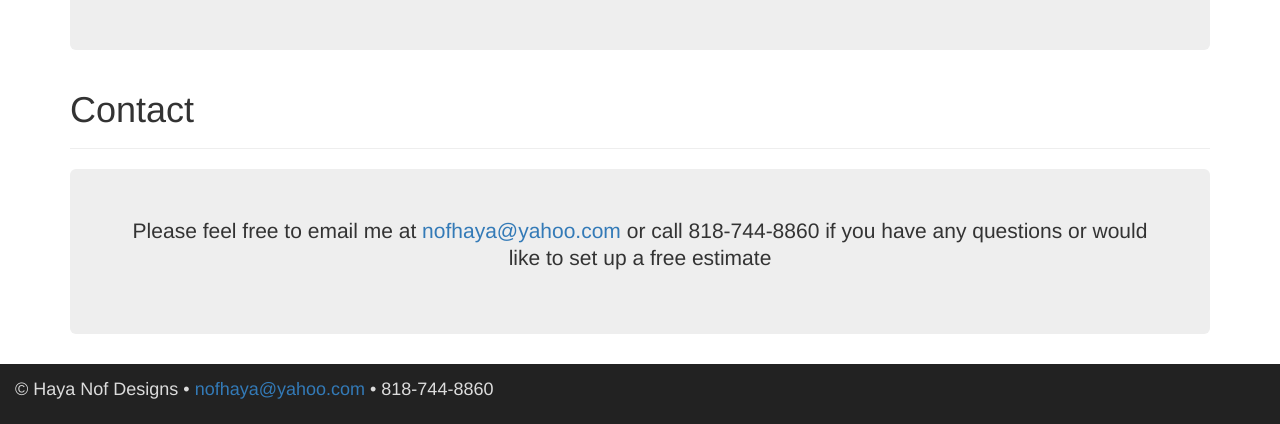
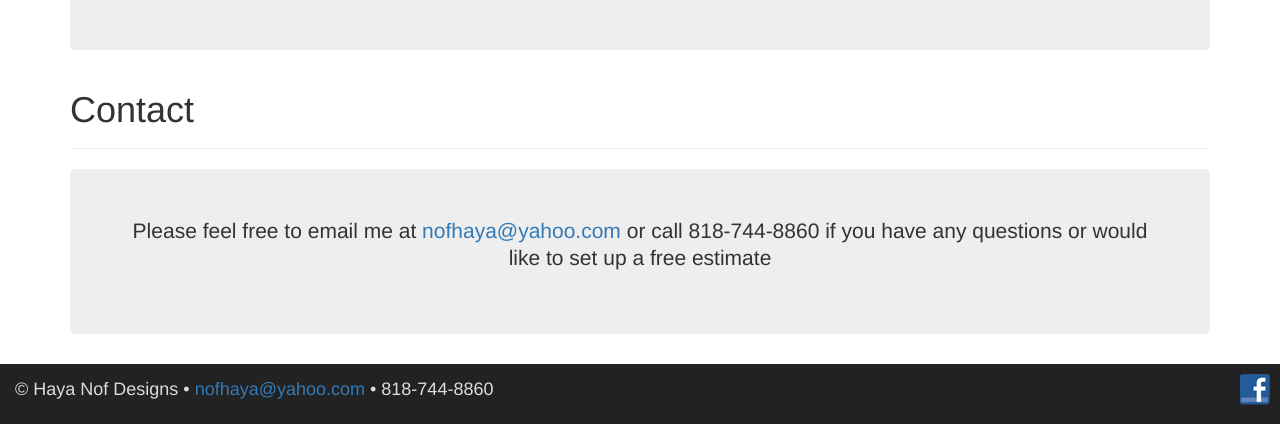
Before and after one commit to liorrm/haya-home-design, a plain HTML site: page index.html in a window 1280 px wide. Shown: the part 4050-4474 px from the top of the page. Drawn offline with nearby package versions, Linux system fonts and the light colour scheme.

Commit message:
adds facebook link

```diff
--- a/index.html
+++ b/index.html
@@ -145,7 +145,7 @@
         </div>
 
       </div>
-      <div class="footer"><span class="navbar-brand"> &copy; Haya Nof Designs • <a href="mailto:nofhaya@yahoo.com?Subject=home%20design" target="_top">nofhaya@yahoo.com</a> • 818-744-8860</span></div>
+      <div class="footer"><span class="navbar-brand"> &copy; Haya Nof Designs • <a href="mailto:nofhaya@yahoo.com?Subject=home%20design" target="_top">nofhaya@yahoo.com</a> • 818-744-8860</span><a href="https://www.facebook.com/YourRealEstateVoice" target="_blank"><img class="facebook-button" src="img/facebook.png" /></a></div>
 
 
     <script src="https://ajax.googleapis.com/ajax/libs/jquery/1.11.2/jquery.min.js"></script>
--- a/styles/custom.css
+++ b/styles/custom.css
@@ -81,6 +81,11 @@ span.navbar-brand.phone-number {
   padding-left: 50px;
 }
 
+.facebook-button {
+  float: right;
+  padding: 10px 10px 0px 0px;
+}
+
 .footer {
   color: #9d9d9d;
   bottom: 0;
```
Also changed, not shown: img/facebook.png (added).
